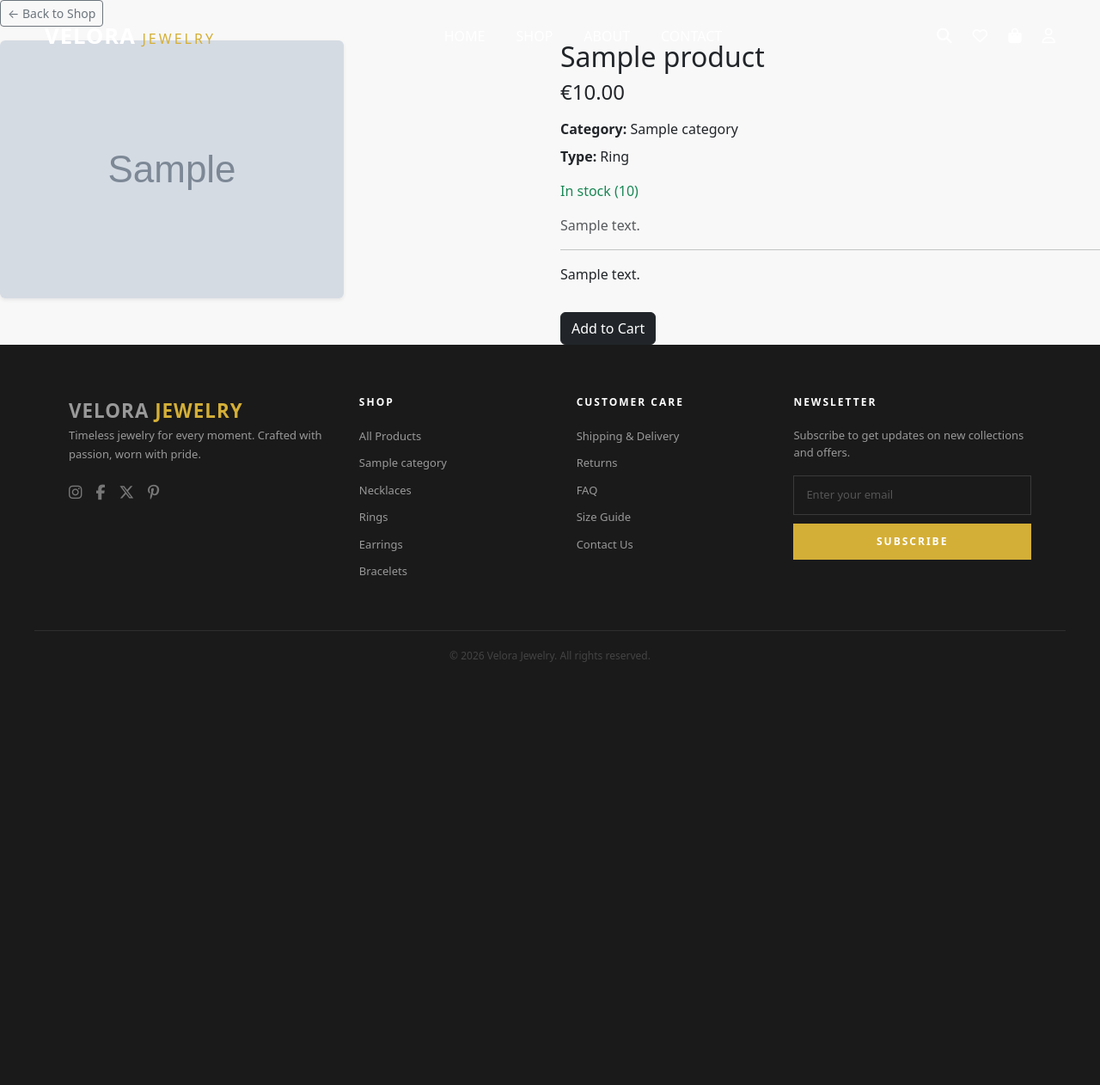
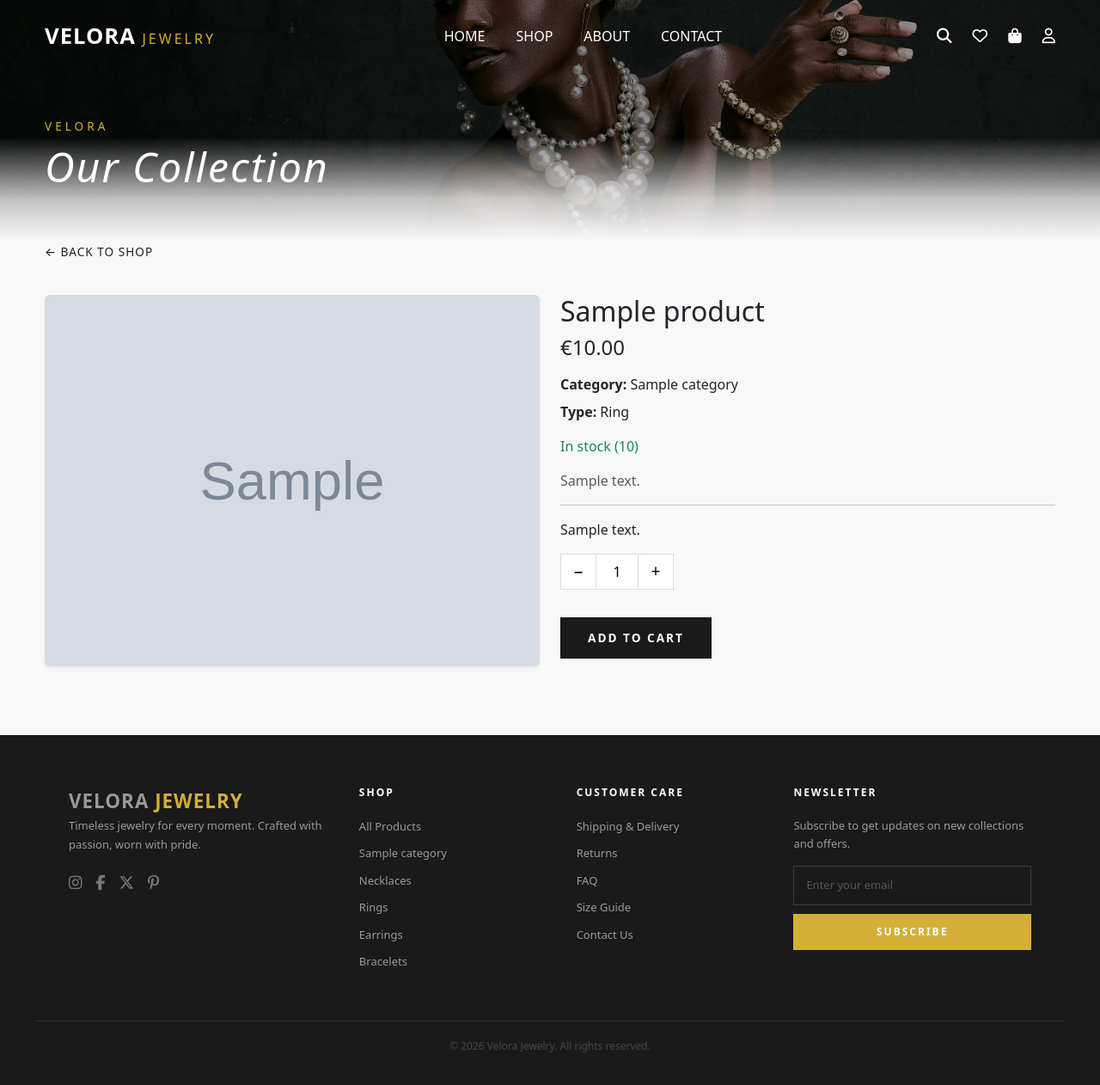
Before and after one commit to PDennise/velora_jewelry, a Django app: a page that uses shop/templates/shop/product_detail.html in a window 1280 px wide. Shown: the whole page at 86% size. Before the commit the page ends 770 px from the top, so only its background shows below. Run offline with Django 4.2, Linux system fonts and the light colour scheme; tables that the repository leaves empty hold one stand-in row (values such as "Sample post"); grey boxes marked "Sample" are stand-in pictures; some libraries are stand-ins or nearby versions.

Commit message:
(feat): Add product detail page banner, styling and quantity selector
- Add banner section with title and overlay to product detail page
- Align banner content using container for consistent spacing
- Add Back to Shop link with custom styling
- Add product-detail-img class to control image height
- Add quantity selector with +/- buttons to add to cart form
- Update add_to_cart view to handle quantity from POST request
- Add changeQty function to main.js
- Add CSS for quantity selector, banner content, back to shop button

```diff
--- a/shop/templates/shop/product_detail.html
+++ b/shop/templates/shop/product_detail.html
@@ -3,8 +3,20 @@
 {% block title %}Product Page{% endblock %}
 
 {% block content %}
+
+<section class="banner-p-detail-section">
+    <div class="banner-overlay"></div>
+    <div class="container">
+        <div class="banner-content">
+            <p class="banner-subtitle">Velora</p>
+            <h1 class="banner-title">Our Collection</h1>
+        </div>
+    </div>
+</section>
+
+<div class="container product-detail-container">
     <div class="mb-3">
-    <a href="{% url 'shop:product-list' %}" class="btn btn-outline-secondary btn-sm">← Back to Shop</a>
+        <a href="{% url 'shop:product-list' %}" class="btn-back-shop">← Back to Shop</a>
     </div>
 
     <div class="row g-4">
@@ -12,7 +24,7 @@
         <!-- IMAGE -->
         <div class="col-12 col-md-6">
             {% if product.image %}
-        <img src="{{ product.image.url }}" class="img-fluid rounded shadow-sm" alt="{{ product.name }}">
+            <img src="{{ product.image.url }}" class="img-fluid rounded shadow-sm product-detail-img" alt="{{ product.name }}">
             {% else %}
             <div class="bg-light text-muted d-flex align-items-center justify-content-center rounded"
                 style="min-height: 300px;">
@@ -23,7 +35,7 @@
 
         <!-- INFO -->
         <div class="col-12 col-md-6">
-        <h1 class="h2">{{ product.name }}</h1>
+            <h2 class="h2">{{ product.name }}</h2>
 
             <!-- SKU -->
             {% if product.sku %}
@@ -62,11 +74,17 @@
                 {% csrf_token %}
 
                 {% if product.stock > 0 %}
-                <button type="submit" class="btn btn-dark mt-3">
+                    <!-- Select Quantity -->
+                    <div class="quantity-selector mb-3">
+                        <button type="button" class="qty-btn" onclick="changeQty(-1)">−</button>
+                            <input type="number" name="quantity" id="quantity" value="1" min="1" max="{{ product.stock }}" class="qty-input">
+                        <button type="button" class="qty-btn" onclick="changeQty(1)">+</button>
+                    </div>
+                    <button type="submit" class="btn-add-cart mt-3">
                         Add to Cart
                     </button>
                 {% else %}
-                <button type="button" class="btn btn-secondary mt-3" disabled>
+                    <button type="button" class="btn-add-cart mt-3" disabled>
                         Out of Stock
                     </button>
                 {% endif %}
@@ -87,5 +105,5 @@
             {% endif %}
         </div>
     </div>
-
+</div>
 {% endblock %}
--- a/static/css/style.css
+++ b/static/css/style.css
@@ -802,6 +802,163 @@ section{
     font-size: 0.95rem;
 }
 
+
+/* =========================
+   SHOP/PRODUCT DETAIL
+========================= */
+
+/* banner section */
+
+.banner-p-detail-section{
+    position: relative;
+
+    height: 35vh;
+
+    background: url('/static/assets/images/hero.jpg');
+    background-size: cover;
+    background-repeat: no-repeat;
+    background-position: center 33%;
+
+    display: flex;
+
+    align-items: center;
+
+    overflow: hidden;
+
+    padding: 80px 0 0;
+}
+
+.banner-p-detail-section::after {
+    content: "";
+
+    position: absolute;
+    left: 0;
+    right: 0;
+    bottom: 0;
+
+    height: 120px;
+
+    background: linear-gradient(
+        to bottom,
+        rgba(255,255,255,0) 0%,
+        rgba(255,255,255,0.75) 60%,
+        #f8f8f8 100%
+    );
+
+    z-index: 2;
+}
+
+.banner-content {
+    position: relative;
+    z-index: 3;
+    color: white;
+}
+
+.banner-subtitle {
+    letter-spacing: 4px;
+    color: #d4af37;
+    font-size: 0.85rem;
+    text-transform: uppercase;
+    margin-bottom: 8px;
+}
+
+.banner-title {
+    font-size: clamp(1.8rem, 4vw, 3rem);
+    font-weight: 250;
+    font-style: italic;
+    margin: 0;
+    letter-spacing: 2px;
+}
+
+/* back to shop button */
+
+.btn-back-shop {
+    display: inline-block;
+    margin-bottom: 24px;
+    color: #222;
+    font-size: 0.85rem;
+    font-weight: 500;
+    letter-spacing: 1px;
+    text-decoration: none;
+    text-transform: uppercase;
+    transition: color 0.3s ease;
+}
+
+.btn-back-shop:hover {
+    color: #d4af37;
+}
+
+.product-detail-container {
+    padding-bottom: 80px;
+}
+
+.product-detail-img {
+    max-height: 450px;
+    width: 100%;
+    object-fit: cover;
+}
+
+/* add to cart */
+
+.btn-add-cart {
+    background: #1a1a1a;
+    color: white;
+    border: none;
+    padding: 14px 32px;
+    font-size: 0.85rem;
+    font-weight: 600;
+    letter-spacing: 2px;
+    text-transform: uppercase;
+    cursor: pointer;
+    transition: background 0.3s ease;
+}
+
+.btn-add-cart:hover {
+    background: #d4af37;
+    color: white;
+}
+
+/* quantity selector */
+
+.quantity-selector {
+    display: flex;
+    align-items: center;
+    width: fit-content;
+    border: 1px solid #ddd;
+}
+
+.qty-btn {
+    background: white;
+    border: none;
+    width: 40px;
+    height: 40px;
+    font-size: 1.2rem;
+    cursor: pointer;
+    transition: background 0.3s ease;
+}
+
+.qty-btn:hover {
+    background: #d4af37;
+    color: white;
+}
+
+.qty-input {
+    width: 50px;
+    height: 40px;
+    text-align: center;
+    border: none;
+    border-left: 1px solid #ddd;
+    border-right: 1px solid #ddd;
+    font-size: 1rem;
+    appearance: textfield;
+    -moz-appearance: textfield;
+}
+
+.qty-input::-webkit-outer-spin-button,
+.qty-input::-webkit-inner-spin-button {
+    -webkit-appearance: none;
+}
+
 /* =========================
    FOOTER
 ========================= */
--- a/static/js/main.js
+++ b/static/js/main.js
@@ -81,3 +81,16 @@ function removeEmptyParams(form) {
         if (!el.value) el.disabled = true;
     });
 }
+
+
+// for quantity
+
+function changeQty(delta) {
+    const input = document.getElementById('quantity');
+    if (!input) return;  // sadece bu satır ekstra
+    const max = parseInt(input.max);
+    let val = parseInt(input.value) + delta;
+    if (val < 1) val = 1;
+    if (val > max) val = max;
+    input.value = val;
+}
```
Also changed, not shown: cart/views.py (+5 -2 lines). Lines whose indentation alone changed are shown as unchanged.
